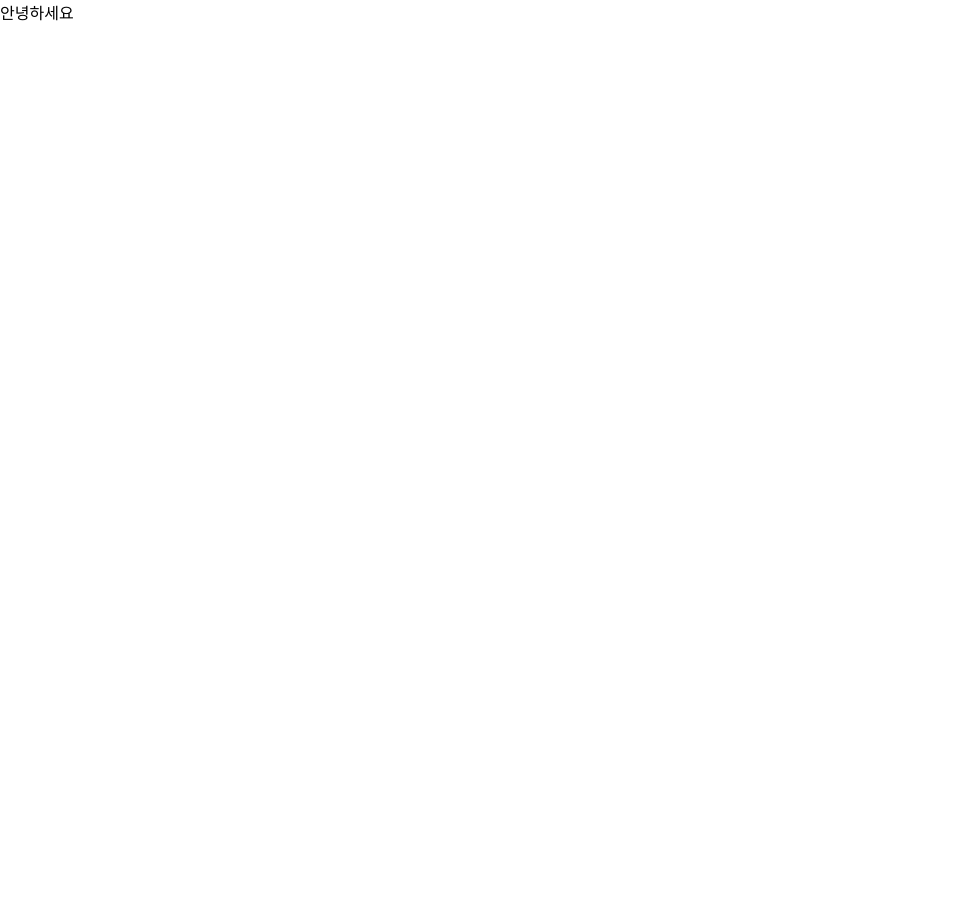
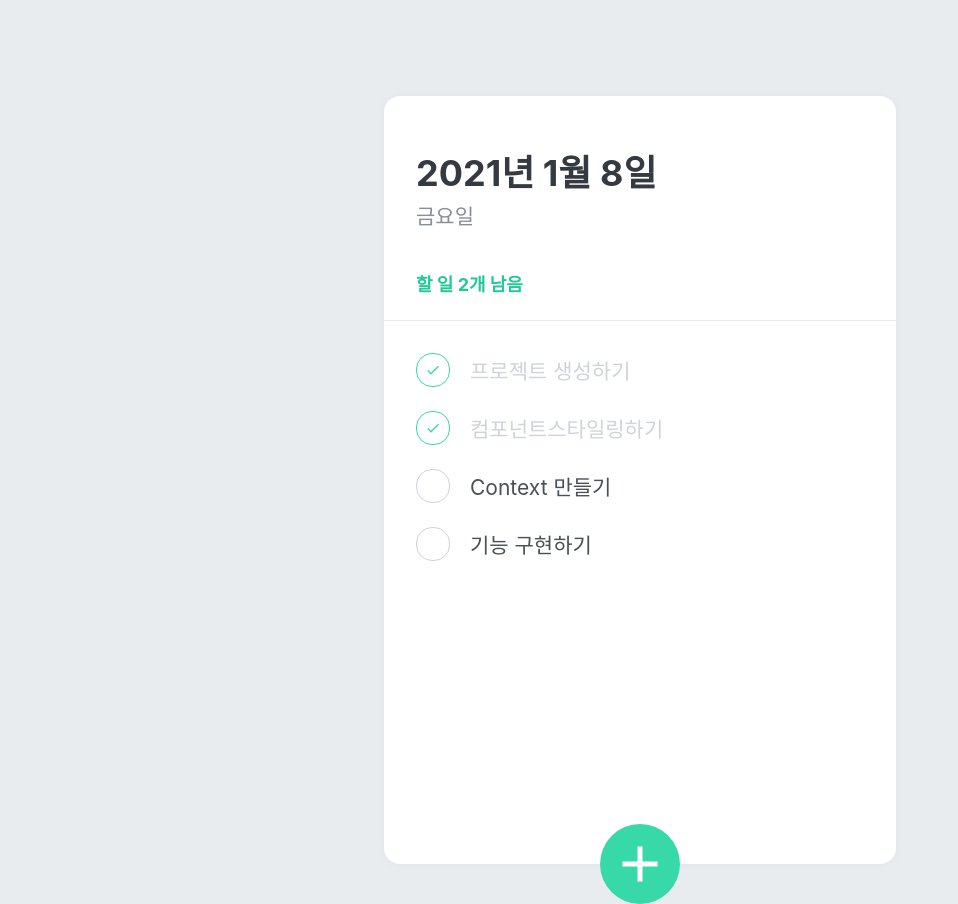
Before and after one commit to dunamisyoung/begin-react-WithVelopert, a React (Create React App) app: page / in a window 1280 px wide. Shown: the whole page, without its empty margins (0-958 px from the left). Before the commit the page ends 800 px from the top, so only its background shows below. Built offline with nearby package versions, Linux system fonts and the light colour scheme.

Commit message:
Feat : component UI 완성

```diff
--- a/src/App.js
+++ b/src/App.js
@@ -1,7 +1,27 @@
 import React from 'react';
+import { createGlobalStyle } from 'styled-components';
+import TodoCreate from './components/TodoCreate';
+import TodoHead from './components/TodoHead';
+import TodoList from './components/TodoList';
+import TodoTemplate from './components/TodoTemplate';
+
+const GlobalStyle = createGlobalStyle`
+body {
+  background :#e9ecef;
+}
+`;
 
 const App = () => {
-  return <div>안녕하세요</div>;
+  return (
+    <>
+      <GlobalStyle />
+      <TodoTemplate>
+        <TodoHead />
+        <TodoList />
+        <TodoCreate />
+      </TodoTemplate>
+    </>
+  );
 };
 
 export default App;
--- /dev/null
+++ b/src/components/TodoCreate.js
@@ -0,0 +1,95 @@
+import React, { useState } from 'react';
+import styled, { css } from 'styled-components';
+import { MdAdd } from 'react-icons/md';
+
+const CircleButton = styled.button`
+  background: #38d9a9;
+  &:hover {
+    background: #63e6be;
+  }
+  &:active {
+    background: #20c997;
+  }
+
+  z-index: 5;
+  cursor: pointer;
+  width: 80px;
+  height: 80px;
+  display: flex;
+  align-items: center;
+  justify-content: center;
+
+  position: absolute;
+  left: 50%;
+  bottom: 0px;
+  transform: translate(-50%, 50%);
+
+  font-size: 60px;
+  color: white;
+  border-radius: 40px;
+
+  border: none;
+  outline: none;
+
+  transition: all 0.125s ease-in;
+
+  ${(props) =>
+    props.open &&
+    css`
+      background: #ff6b6b;
+      &:hover {
+        background: #ff8787;
+      }
+      &:active {
+        background: #fa5252;
+      }
+      transform: translate(-50%, 50%) rotate(45deg);
+    `};
+`;
+
+const InsertFormPositioner = styled.div`
+  width: 100%;
+  bottom: 0;
+  left: 0;
+  position: absolute;
+`;
+
+const InsertForm = styled.div`
+  background: #f8f9fa;
+  padding: 32px;
+  padding-bottom: 72px;
+  border-bottom-left-radius: 16px;
+  border-bottom-right-radius: 16px;
+  border-top: 1px solid #e9ecef;
+`;
+
+const Input = styled.input`
+  padding: 12px;
+  border-radius: 4px;
+  border: 1px solid #dee2e6;
+  width: 100%;
+  outline: none;
+  font-size: 18px;
+  box-sizing: border-box;
+`;
+
+const TodoCreate = () => {
+  const [open, setOpen] = useState(false);
+  const onToggle = () => setOpen(!open);
+  return (
+    <>
+      {open && (
+        <InsertFormPositioner>
+          <InsertForm>
+            <Input placeholder="할 일 입력후, Enter 를 누르세요" autoFocus />
+          </InsertForm>
+        </InsertFormPositioner>
+      )}
+      <CircleButton onClick={onToggle} open={open}>
+        <MdAdd />
+      </CircleButton>
+    </>
+  );
+};
+
+export default TodoCreate;
--- /dev/null
+++ b/src/components/TodoHead.js
@@ -0,0 +1,41 @@
+import React from 'react';
+import styled from 'styled-components';
+
+const TodoHeadBlock = styled.div`
+  padding-top: 48px;
+  padding-left: 32px;
+  padding-right: 32px;
+  padding-bottom: 24px;
+  border-bottom: 1px solid #e9ecef;
+
+  h1 {
+    margin: 0;
+    font-size: 36px;
+    color: #343a40;
+  }
+
+  .day {
+    margin-top: 4px;
+    color: #868e96;
+    font-size: 21px;
+  }
+
+  .task-left {
+    color: #20c997;
+    font-size: 18px;
+    margin-top: 40px;
+    font-weight: bold;
+  }
+`;
+
+const TodoHead = () => {
+  return (
+    <TodoHeadBlock>
+      <h1>2021년 1월 8일</h1>
+      <div className="day">금요일</div>
+      <div className="task-left">할 일 2개 남음</div>
+    </TodoHeadBlock>
+  );
+};
+
+export default TodoHead;
--- /dev/null
+++ b/src/components/TodoItem.js
@@ -0,0 +1,71 @@
+import React from 'react';
+import styled, { css } from 'styled-components';
+import { MdDelete, MdDone } from 'react-icons/md';
+
+const CheckCircle = styled.div`
+  width: 32px;
+  height: 32px;
+  border-radius: 16px;
+  border: 1px solid #ced4da;
+  display: flex;
+  align-items: center;
+  justify-content: center;
+  margin-right: 20px;
+  cursor: pointer;
+  ${(props) =>
+    props.done &&
+    css`
+      border: 1px solid #38d9a9;
+      color: #38d9a9;
+    `}
+`;
+const Text = styled.div`
+  flex: 1;
+  font-size: 21px;
+  color: #495057;
+  ${(props) =>
+    props.done &&
+    css`
+      color: #ced4da;
+    `}
+`;
+
+const Remove = styled.div`
+  opacity: 0;
+  display: flex;
+  align-items: center;
+  justify-content: center;
+  color: #dee2e6;
+  font-size: 24px;
+  cursor: pointer;
+  &:hover {
+    color: #ff6b6b;
+  }
+`;
+
+const TodoItemBlock = styled.div`
+  display: flex;
+  align-items: center;
+  padding-top: 12px;
+  padding-bottom: 12px;
+
+  &:hover {
+    ${Remove} {
+      opacity: 1;
+    }
+  }
+`;
+
+const TodoItem = ({ id, done, text }) => {
+  return (
+    <TodoItemBlock>
+      <CheckCircle done={done}>{done && <MdDone />}</CheckCircle>
+      <Text done={done}>{text}</Text>
+      <Remove>
+        <MdDelete />
+      </Remove>
+    </TodoItemBlock>
+  );
+};
+
+export default TodoItem;
--- /dev/null
+++ b/src/components/TodoList.js
@@ -0,0 +1,23 @@
+import React from 'react';
+import styled from 'styled-components';
+import TodoItem from './TodoItem';
+
+const TodoListBlock = styled.div`
+  flex: 1;
+  padding: 20px 32px;
+  padding-bottom: 48px;
+  overflow-y: auto;
+`;
+
+const TodoList = () => {
+  return (
+    <TodoListBlock>
+      <TodoItem text="프로젝트 생성하기" done={true} />
+      <TodoItem text="컴포넌트스타일링하기" done={true} />
+      <TodoItem text="Context 만들기" done={false} />
+      <TodoItem text="기능 구현하기" done={false} />
+    </TodoListBlock>
+  );
+};
+
+export default TodoList;
--- /dev/null
+++ b/src/components/TodoTemplate.js
@@ -0,0 +1,26 @@
+import React from 'react';
+import styled from 'styled-components';
+
+const TodoTemplateBlock = styled.div`
+  width: 512px;
+  height: 768px;
+
+  position: relative;
+  background: white;
+  border-radius: 16px;
+  box-shadow: 0 0 8px rgba(0, 0, 0, 0.04);
+
+  margin: 0 auto;
+  margin-top: 96px;
+  margin-bottom: 32px;
+
+  display: flex;
+  flex-direction: column;
+`;
+
+// TodoTemplate를 내보내는데, 그안에는 TdoTemplateBlock이라는 스타일드 컴포넌트가 있고, props로 받아드린 children의 값에 스타일을 적용한다.
+const TodoTemplate = ({ children }) => {
+  return <TodoTemplateBlock>{children}</TodoTemplateBlock>;
+};
+
+export default TodoTemplate;
```
Also changed, not shown: 1 other file (tests, documents, lock files or other folders).
